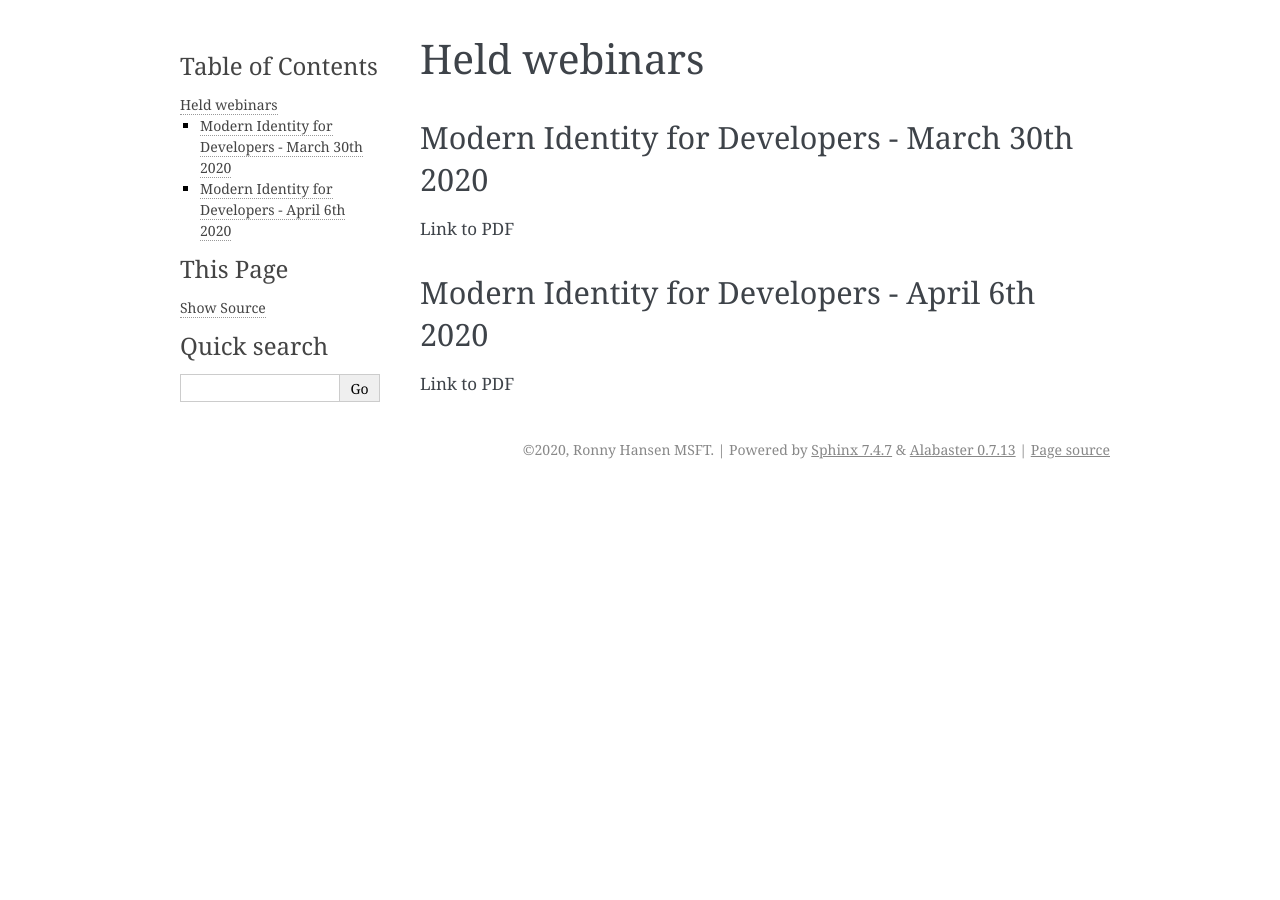
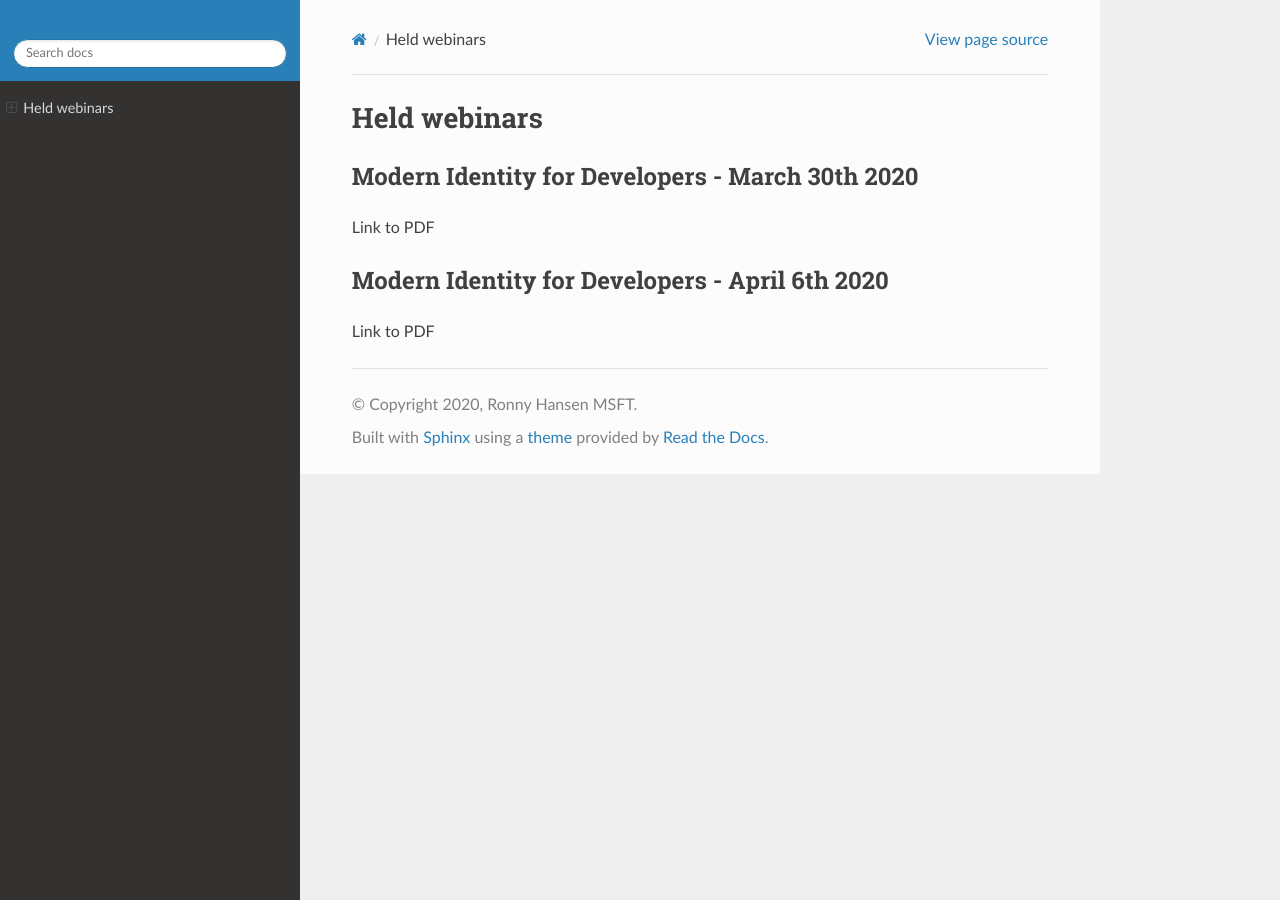
Before and after one commit to RonnyA/ModernIdentity, a Sphinx documentation site: the page built from docs/source/intro/held-webinars.rst, in a window 1280 px wide. Built offline with Sphinx 7.4.7 and the Read the Docs theme 2.0.0, drawn with Linux system fonts in a browser that asks for light colours.

Commit message:
Adding template sphinx_rtd_theme

```diff
--- a/docs/source/conf.py
+++ b/docs/source/conf.py
@@ -30,7 +30,7 @@ release = '0.0.1'
 # Add any Sphinx extension module names here, as strings. They can be
 # extensions coming with Sphinx (named 'sphinx.ext.*') or your custom
 # ones.
-extensions = ['recommonmark']
+extensions = ['recommonmark', 'sphinx_rtd_theme']
 
 # Add any paths that contain templates here, relative to this directory.
 templates_path = ['_templates']
@@ -46,7 +46,14 @@ exclude_patterns = []
 # The theme to use for HTML and HTML Help pages.  See the documentation for
 # a list of builtin themes.
 #
-html_theme = 'alabaster'
+html_theme = 'sphinx_rtd_theme'
+html_theme_path = ["_themes", ]
+html_logo = 'img/logo.png'
+html_theme_options = {
+    'logo_only': True,
+    'display_version': False,
+}
+
 
 # Add any paths that contain custom static files (such as style sheets) here,
 # relative to this directory. They are copied after the builtin static files,
--- a/docs/source/intro/held-webinars.rst
+++ b/docs/source/intro/held-webinars.rst
@@ -3,12 +3,12 @@ Held webinars
 
 
 Modern Identity for Developers - March 30th 2020
-----------------------------------------------
+------------------------------------------------
 
 Link to PDF
 
 
 Modern Identity for Developers - April 6th 2020
-----------------------------------------------
+-----------------------------------------------
 
 Link to PDF
```
Also changed, not shown: docs/img/logo.png (added), 6 other files.
